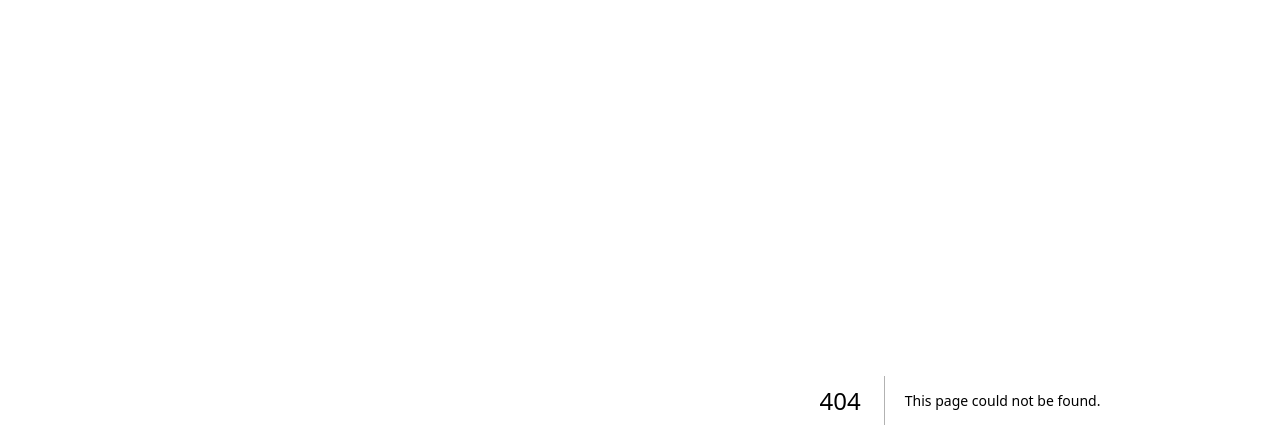
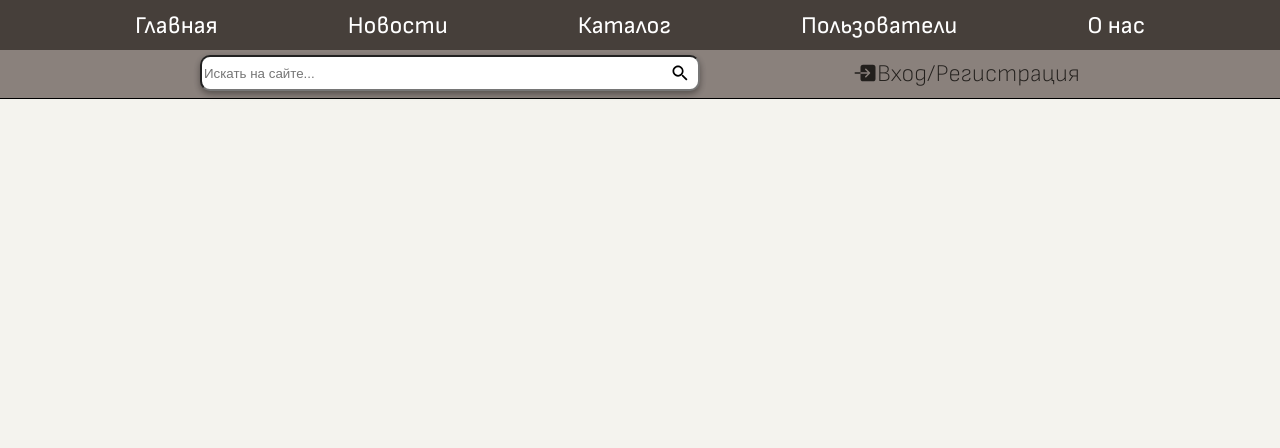
Before and after one commit to fridalif/collectioner_site, a Next.js app in the folder frontend/: page /catalog in a window 1280 px wide. Before the commit this address had no page. Shown: the top 448 px of the page. Built offline with nearby package versions, Linux system fonts and the light colour scheme; no server answers.

Commit message:
created catalog page

```diff
--- a/frontend/src/components/Header/Header.jsx
+++ b/frontend/src/components/Header/Header.jsx
@@ -13,7 +13,9 @@ export function Header(){
                 Новости
             </div>
             <div className={styles.headerNode}>
-                Каталог
+                <a href='/catalog' className={styles.headerLink}>
+                    Каталог
+                </a>
             </div>
             <div className={styles.headerNode}>
                 Пользователи
--- /dev/null
+++ b/frontend/src/pages/catalog.jsx
@@ -0,0 +1,22 @@
+import {Header} from '../components/Header/Header.jsx';
+import {Body} from '../components/Body/Body.jsx';
+import { useState } from 'react';
+import axios from 'axios';
+
+const serverUrl  = 'http://127.0.0.1:8080';
+export default function Catalog(){
+    const [isLoggedIn, setIsLoggedIn] = useState(false);
+    const mode = 'Catalog';
+    axios
+    .get(`${serverUrl}/api/is_logged_in/`,{ withCredentials: true })
+    .then((response) => {
+        setIsLoggedIn(response.data.data['is_logged_in']);
+        console.log(response.data.data['is_logged_in']);
+    })
+    return (
+        <>
+            <Header />
+            <Body isLoggedIn={isLoggedIn} mode={mode}/>
+        </>
+    )
+}
```
